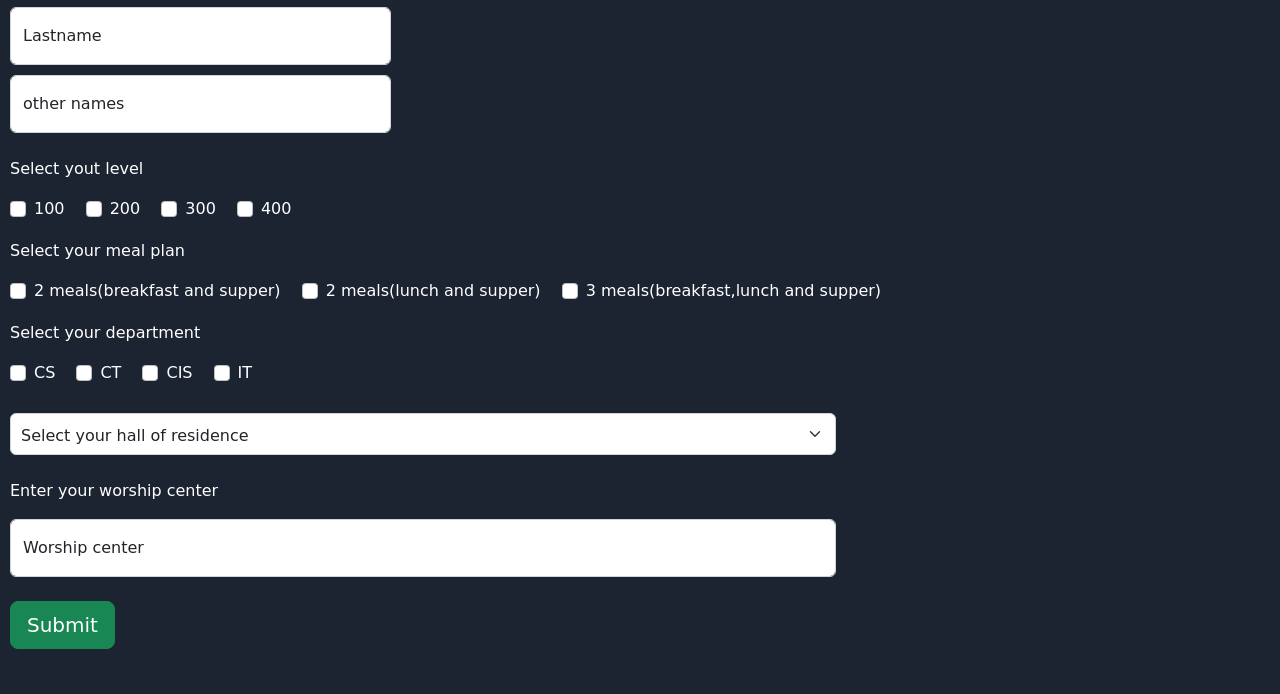
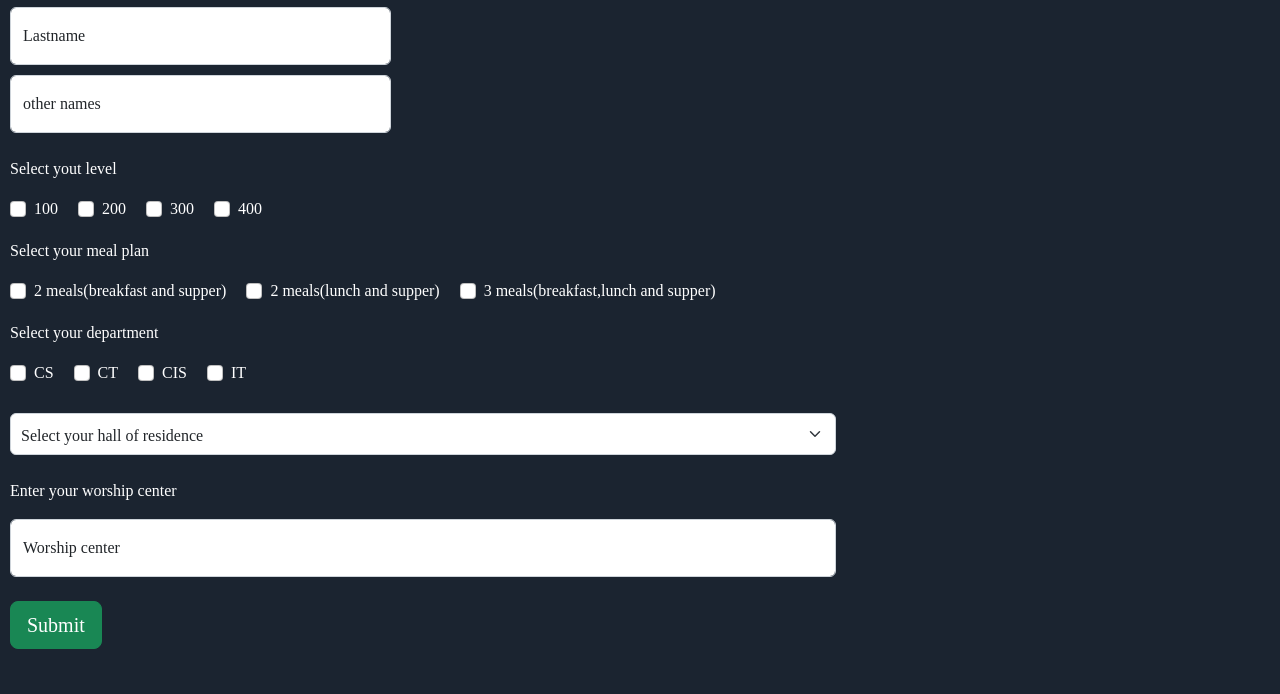
Before and after one commit to timoghene/register-me, a plain HTML site: page register.html in a window 1280 px wide. Shown: the part 233-927 px from the top of the page. Drawn offline with nearby package versions, Linux system fonts and the light colour scheme.

Commit message:
Update register.css

```diff
--- a/register.css
+++ b/register.css
@@ -1,5 +1,5 @@
 body{
-    font-family: 'Indie Flower', cursive;
+    font-family: 'Indie Flower';
     background-color: #1B2430;
 }
 h1,h2{
```
